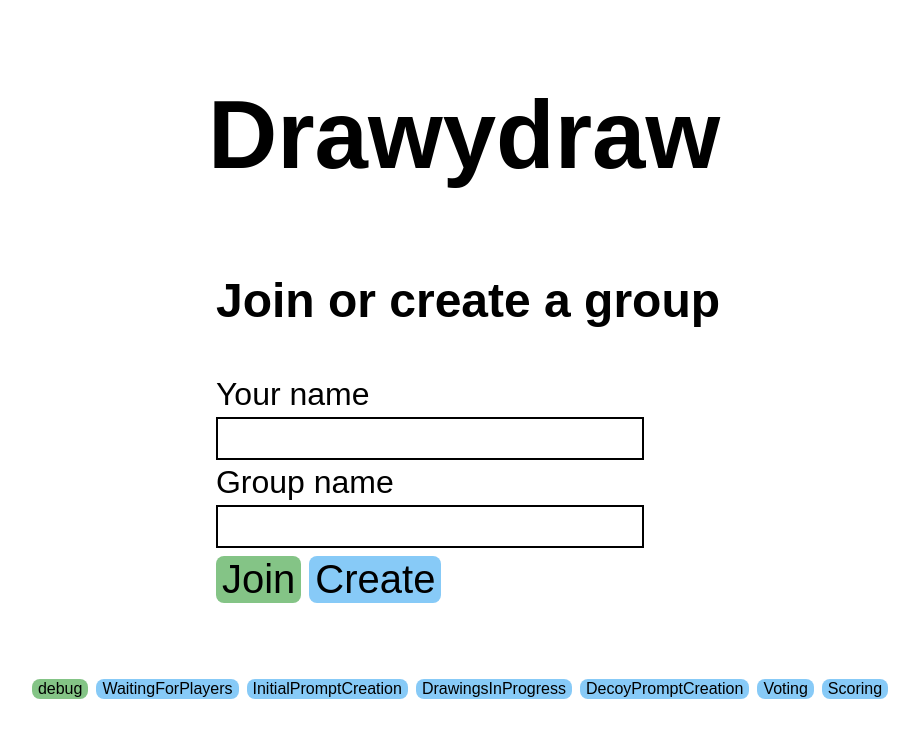
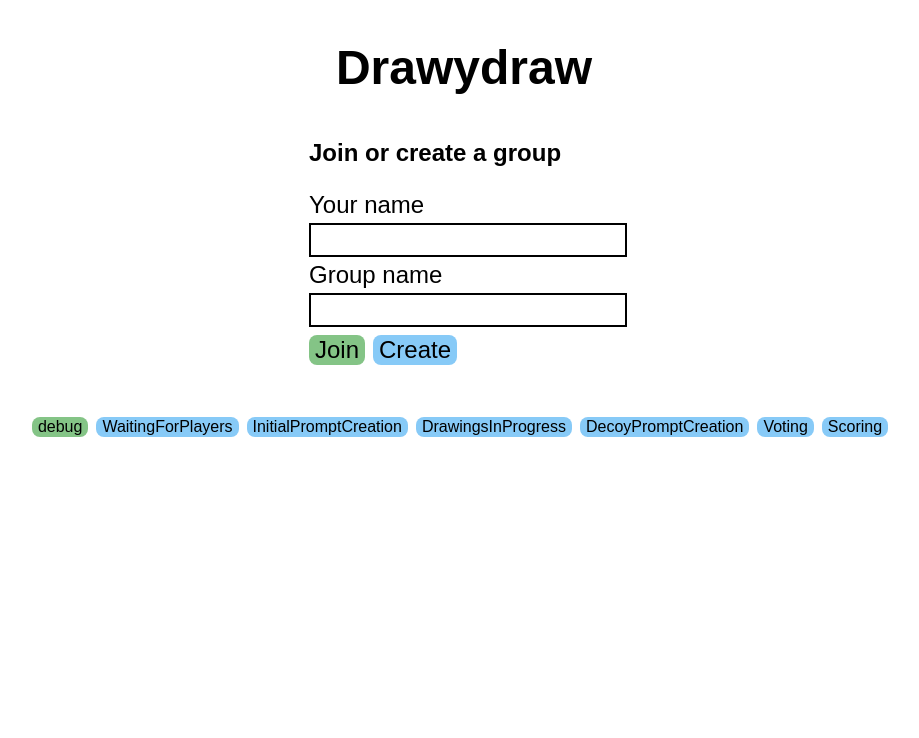
Before and after one commit to danbarragan/drawydraw, a React app in the folder client/: page / in a window 1280 px wide. Shown: the top 738 px of the page, without its empty margins (176-1095 px from the left). Built offline with nearby package versions, Linux system fonts and the light colour scheme.

Commit message:
Misc UI improvements (#48)
* Misc UI improvements

* Sort prompts in tests

```diff
--- a/client/src/components/DecoyPromptCreationScreen/DecoyPromptCreationScreen.jsx
+++ b/client/src/components/DecoyPromptCreationScreen/DecoyPromptCreationScreen.jsx
@@ -86,8 +86,8 @@ class DecoyPromptCreationScreen extends React.Component {
 
     const promptEnteringElements = (
       <div className="promptForm">
+        <h3>Enter a decoy prompt for this drawing:</h3>
         <img className="promptImage" src={currentDrawing.imageData} alt="a drawing" />
-        <h3>Enter a decoy prompt for other players to draw...</h3>
         <div className="promptFieldContainer">
           <label htmlFor="adjective1">
             First Adjective
--- a/client/src/components/DrawingScreen/BrushConfig/BrushConfig.css
+++ b/client/src/components/DrawingScreen/BrushConfig/BrushConfig.css
@@ -26,7 +26,7 @@
     vertical-align: middle;
     text-align: center;
     font-weight: bold;
-    font-size: 3rem;
+    font-size: xx-large;
     border-color: black;
     border-style: solid;
 }
--- a/client/src/components/DrawingScreen/DrawingScreen.css
+++ b/client/src/components/DrawingScreen/DrawingScreen.css
@@ -2,5 +2,6 @@
     border-style: solid;
     border-color: black;
     width: fit-content;
+    touch-action: none;
     height: fit-content;
 }
--- a/client/src/components/Game/Game.css
+++ b/client/src/components/Game/Game.css
@@ -1,9 +1,3 @@
-body {
-    overscroll-behavior: contain;
-    scroll-behavior: unset;
-    height: 100%;
-}
-
 .game {
     display: block;
     text-align: center;
@@ -14,7 +8,7 @@ body {
 }
 
 .gameTitle {
-    font-size:4rem;
+    font-size:xx-large;
 }
 
 .console {
@@ -35,25 +29,25 @@ body {
 }
 
 .screen h2 {
-    font-size:4rem;
+    font-size:xx-large;
 }
 
 .screen h3 {
-    font-size:3rem;
+    font-size:x-large;
 }
 
 .screen label {
-    font-size:2rem;
+    font-size:x-large;
 }
 
 .screen input {
-    font-size:2rem;
+    font-size:x-large;
     border-color: black;
     border-style: solid;
 }
 
 .screen ul li {
-    font-size:16pt;
+    font-size:large;
 }
 
 .screen button {
@@ -64,7 +58,7 @@ body {
     text-align: center;
     text-decoration: none;
     border-radius: 8px;
-    font-size: 2.5rem;
+    font-size: x-large;
 }
 
 .debugButton {
@@ -75,7 +69,7 @@ body {
     text-align: center;
     text-decoration: none;
     border-radius: 8px;
-    font-size: 1rem;
+    font-size: medium;
 }
 
 .buttonTypeA {
@@ -90,5 +84,5 @@ body {
     width: 100%;
     overflow: auto;
     resize: none;
-    font-size: 0.5em;
+    font-size: small;
 }
--- a/client/src/components/ScoringScreen/ScoringScreen.jsx
+++ b/client/src/components/ScoringScreen/ScoringScreen.jsx
@@ -70,7 +70,7 @@ class ScoringScreen extends React.Component {
       </li>
     ));
     return (
-      <div className="screen waitingForPlayersScreen">
+      <div className="screen votingScreen">
         <ul>{scores}</ul>
         { isHost ? <button type="button" className="buttonTypeA" onClick={this.onNextRoundButtonClicked}>Next</button>
           : <h3>Waiting for the host to start the next round...</h3>}
--- a/client/src/components/VotingScreen/VotingScreen.css
+++ b/client/src/components/VotingScreen/VotingScreen.css
@@ -1,3 +1,7 @@
+.votingQuestion {
+    font-size: large;
+}
+
 .votedFor {
     font-weight: bold;
 }
--- a/client/src/components/VotingScreen/VotingScreen.jsx
+++ b/client/src/components/VotingScreen/VotingScreen.jsx
@@ -70,7 +70,7 @@ class VotingScreen extends React.Component {
     const { players, currentDrawing, currentPlayer } = gameState;
     const votingElements = (
       <form className="votingForm">
-        <h3>What is this?</h3>
+        <h4 className="votingQuestion">What was the original prompt for this drawing?</h4>
         {currentDrawing.prompts.map((prompt) => (
           <div className="votingOption" key={prompt.identifier}>
             <label htmlFor={prompt.identifier}>
```
Also changed, not shown: 1 other file (tests, documents, lock files or other folders).
